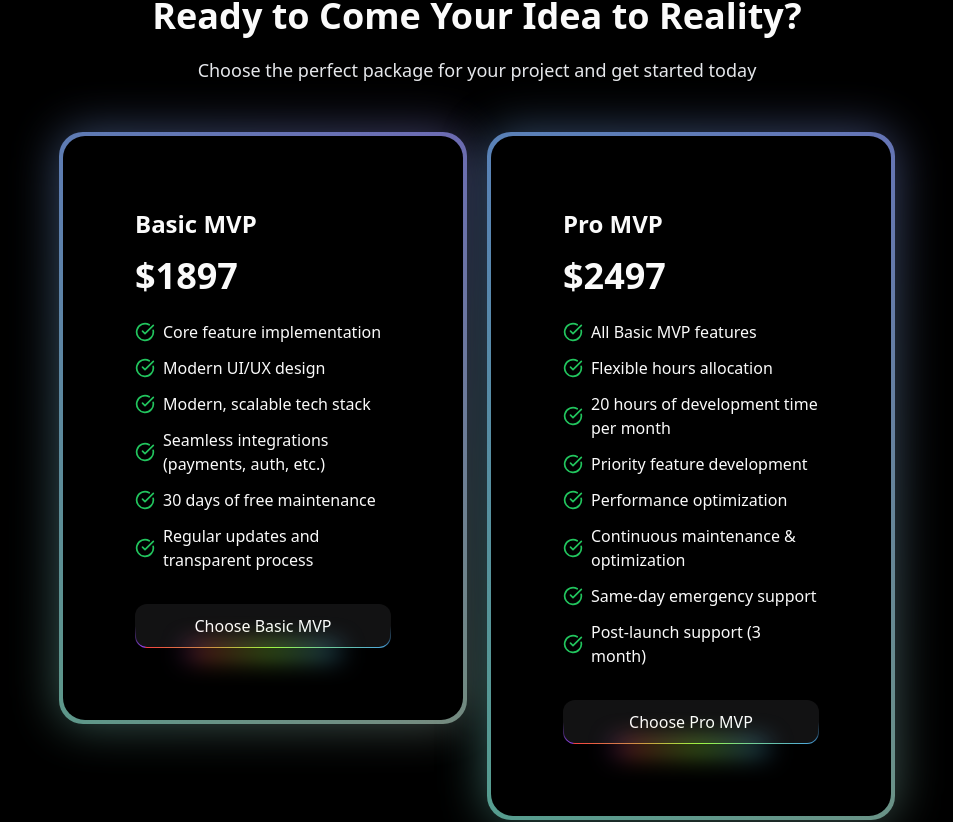
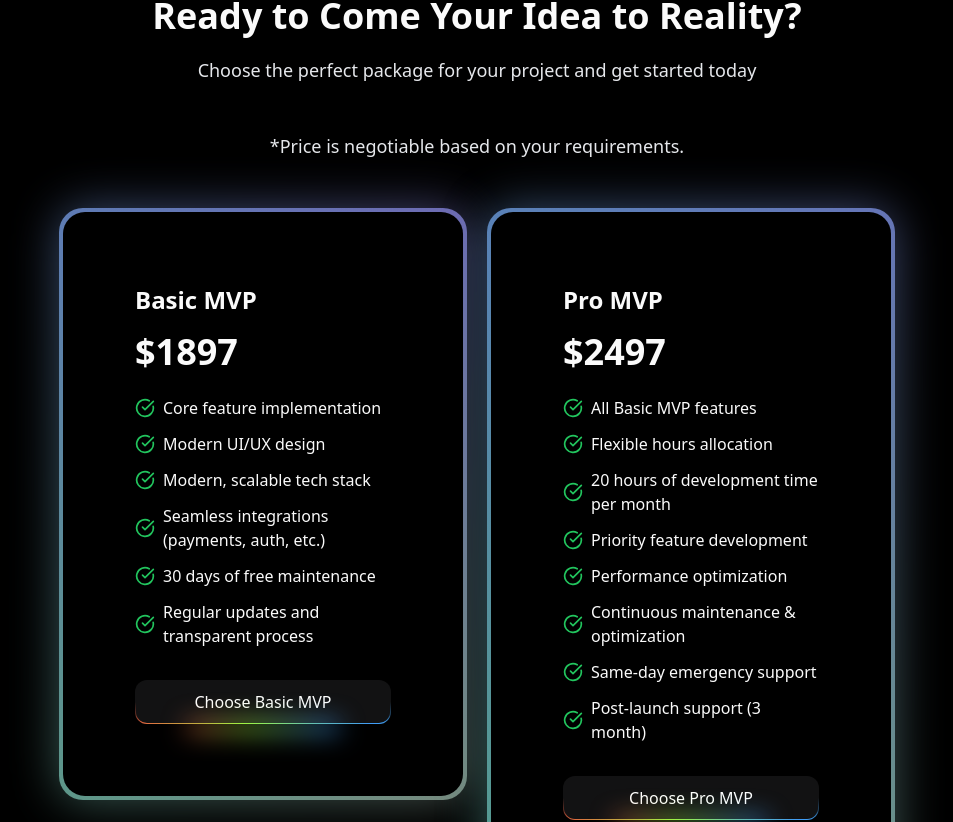
Before and after one commit to DIWAKARKASHYAP/MVP-Agency, a Next.js app: page / in a window 1280 px wide. Shown: the part 1308-2130 px from the top of the page, without its empty margins (163-1116 px from the left). Built offline with nearby package versions, Linux system fonts and the light colour scheme; no server answers.

Commit message:
add negotiable

```diff
--- a/src/components/section/Pricing.tsx
+++ b/src/components/section/Pricing.tsx
@@ -43,6 +43,7 @@ export default function MVPPricingSection() {
       <div className="container mx-auto px-4">
         <h2 className="text-4xl font-bold text-center mb-5">Ready to Come Your Idea to Reality?</h2>
         <p className="mt-3 sm:mt-4 text-base sm:text-lg text-gray-200 max-w-3xl mx-auto text-center mb-12">Choose the perfect package for your project and get started today</p>
+        <p className="mt-3 sm:mt-4 text-base sm:text-lg text-gray-200 max-w-3xl mx-auto text-center mb-12">*Price is negotiable based on your requirements.</p>
         <div className="flex flex-col sm:flex-row gap-5  justify-center ">
           {pricingPlans.map((plan, index) => (
             <motion.div
```
Also changed, not shown: src/components/section/Hero.tsx (+0 -8 lines).
